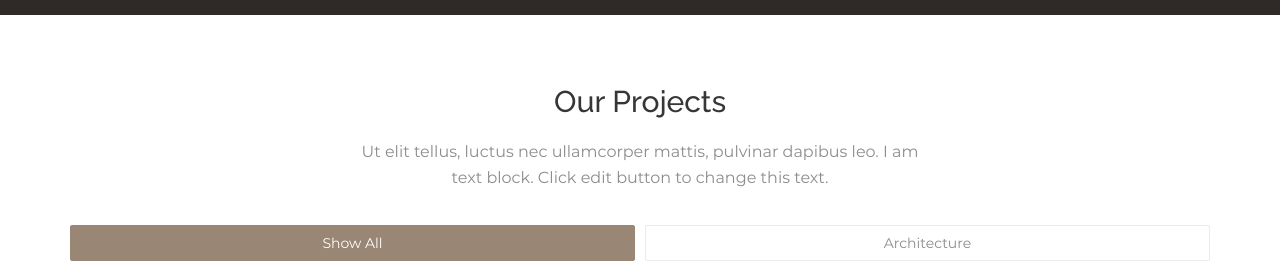
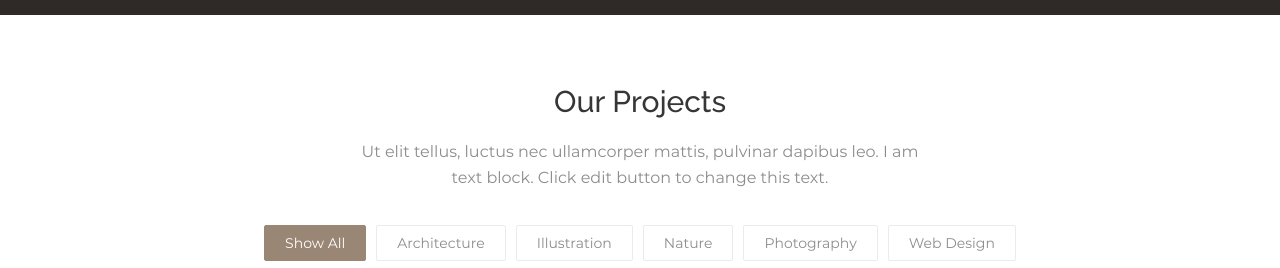
Before and after one commit to SHJ-9712/waxom-template, a website: page src/index.html in a window 1280 px wide. Shown: the part 1612-1880 px from the top of the page. Drawn offline with Linux system fonts and the light colour scheme; files whose address does not match are found by name.

Commit message:
Add .latest-projects media query desktop

```diff
--- a/src/scss/layout/_latest-projects.scss
+++ b/src/scss/layout/_latest-projects.scss
@@ -194,3 +194,27 @@
         }
     }
 }
+
+// desktop
+@include desktop {
+    .latest-projects {
+        .projects-wrap {
+            .filters {
+                display: block;
+                li {
+                    margin: 0 5px;
+                    display: inline-block;
+                    button[type=button] {
+                        width: auto;
+                        padding: 10px 20px;
+                    }
+                }
+            }
+            .projects-list {
+                .project-item {
+                    width: 360px;
+                }
+            }
+        }
+    }
+}
```
Also changed, not shown: src/css/styles.css, 1 other file.
